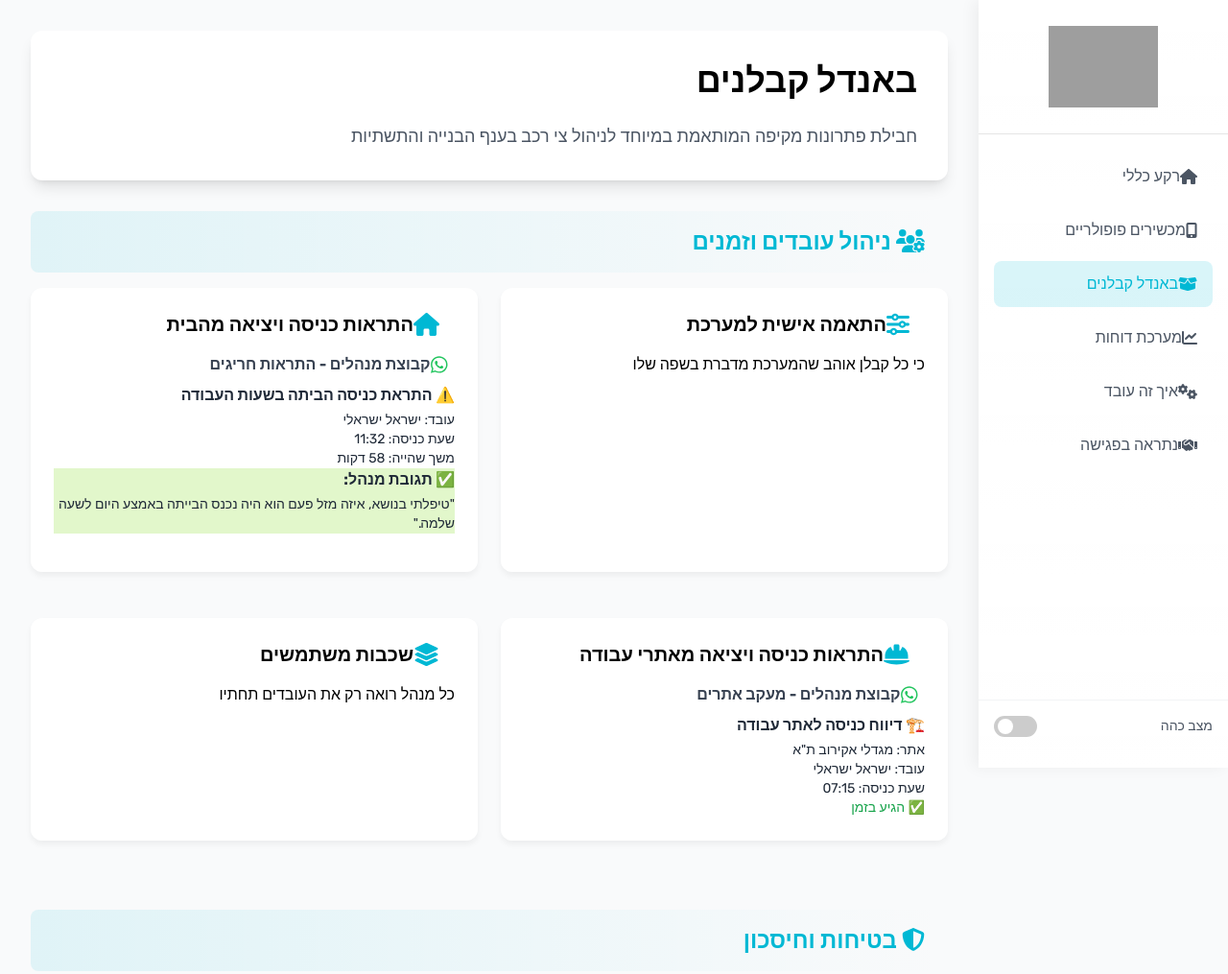
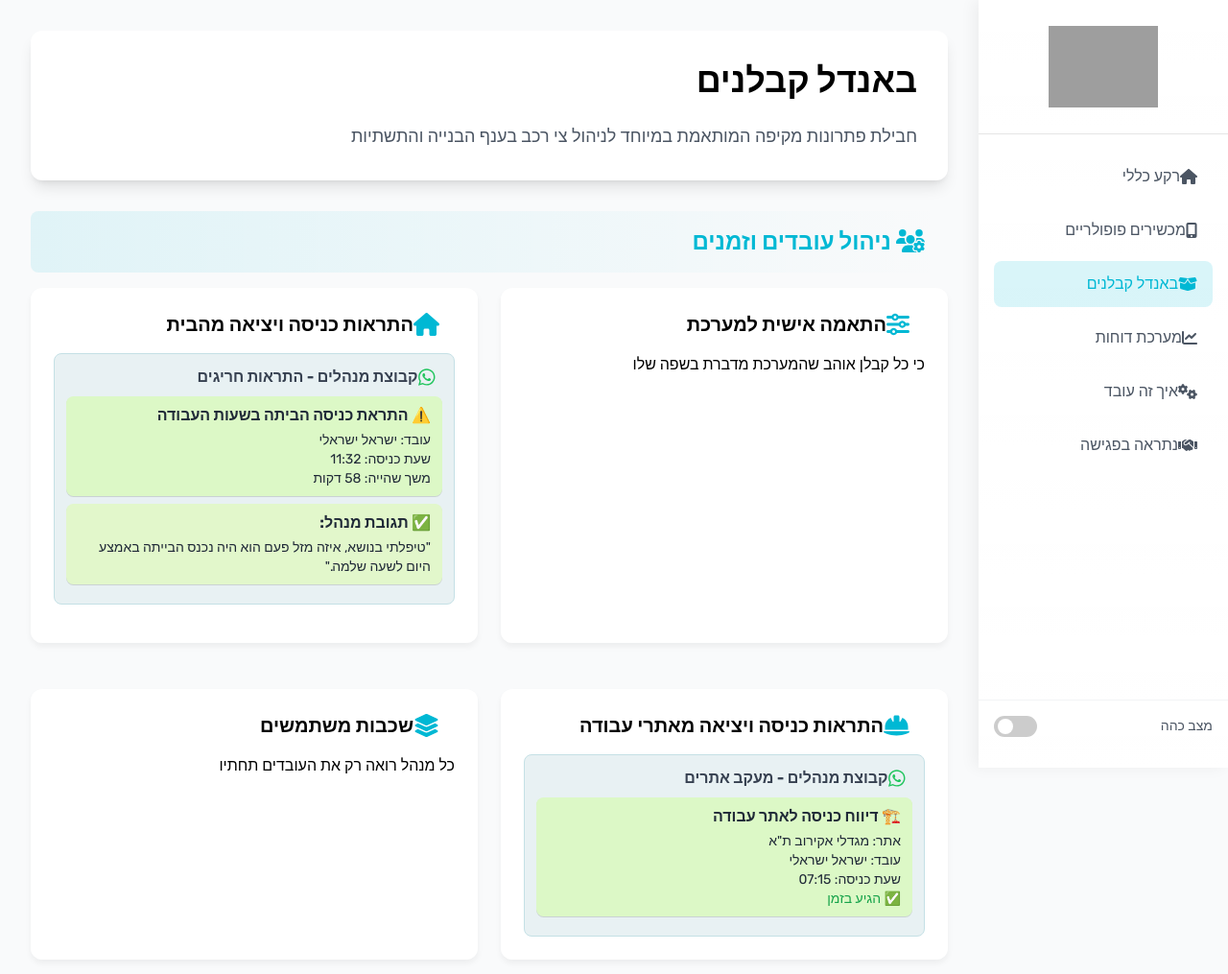
Before and after one commit to naorbarzion/-TracerInsight, a plain HTML site: page pages/bundle.html in a window 1280 px wide. Shown: the top 1015 px of the page at 96% size. Drawn offline with nearby package versions, Linux system fonts and the light colour scheme; grey boxes are pictures that could not be loaded.

Commit message:
Update bundle.html

```diff
--- a/pages/bundle.html
+++ b/pages/bundle.html
@@ -11,6 +11,34 @@
     <link href="https://fonts.googleapis.com/css2?family=Rubik:wght@300;400;500;600;700&display=swap" rel="stylesheet">
 
     <link rel="stylesheet" href="../styles.css">
+    <style>
+        .whatsapp-message {
+            border-radius: 12px;
+            max-width: 100%;
+            position: relative;
+            margin-bottom: 8px;
+            padding: 8px 12px;
+            background-color: #dcf8c6;
+            border-radius: 7.5px;
+            box-shadow: 0 1px 0.5px rgba(0,0,0,0.13);
+        }
+
+        .dark .whatsapp-message {
+            background-color: #025C4C;
+        }
+
+        .whatsapp-group {
+            background-color: #E8F1F3;
+            border-radius: 8px;
+            padding: 12px;
+            border: 1px solid #C4E0E5;
+        }
+
+        .dark .whatsapp-group {
+            background-color: #1f2937;
+            border-color: #374151;
+        }
+    </style>
 </head>
 <body class="bg-gray-50 dark:bg-gray-900 transition-all">
     <!-- Mobile Menu Button -->
```
